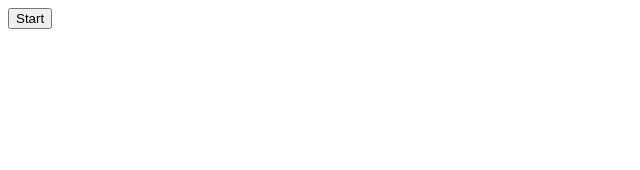
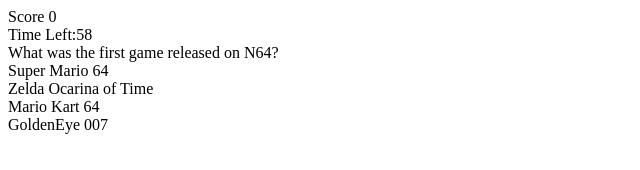
Before and after one commit to ChrisH81/gamequiz, a plain HTML site: page index.html in a window 1280 px wide. Both pictures are taken after a click on the button "Start". Shown: the whole page, without its empty margins (0-640 px from the left). Drawn offline with Linux system fonts and the light colour scheme.

Commit message:
test initial working

```diff
--- a/assets/quiz.js
+++ b/assets/quiz.js
@@ -1,15 +1,94 @@
 var timeRemaining = 60;
-function startQuiz() {
-    console.log(timeRemaining);
-    console.log("Started");
-    countDown();
+let score = 0;
+let currentQuestionIndex = 0;
+
+
+var questionData = [
+    {
+        "question": "What was the first game released on N64?",
+        "answers": {
+            "Super Mario 64": true,
+            "Zelda Ocarina of Time": false,
+            "Mario Kart 64": false,
+            "GoldenEye 007": false,
+        }
+    },
+    {
+        "question": "2What was the first game released on N64?",
+        "answers": {
+            "Super Mario 64": true,
+            "Zelda Ocarina of Time": false,
+            "Mario Kart 64": false,
+            "GoldenEye 007": false,
+        }
+    },
+    {
+        "question": "3What was the first game released on N64?",
+        "answers": {
+            "Super Mario 64": true,
+            "Zelda Ocarina of Time": false,
+            "Mario Kart 64": false,
+            "GoldenEye 007": false
+        }
+    },
+    {
+        "question": "4What was the first game released on N64?",
+        "answers": {
+            "Super Mario 64": true,
+            "Zelda Ocarina of Time": false,
+            "Mario Kart 64": false,
+            "GoldenEye 007": false
+        }
+    }
+]
+
+
+function selectAnswer(event) {
+    if (questionData[currentQuestionIndex].answers[event.target.innerText]) {
+        console.log('right');
+    }
+    else {
+        console.log("wrong");
+    }
+    if (currentQuestionIndex === 3) {
+        console.log("game over");
+        return;
+    }
+    currentQuestionIndex++;
+    showQuestion(currentQuestionIndex);
 }
 
+
+
+function startQuiz() {
+    document.getElementById("start").style.display = "none";
+    document.getElementById("quiz").style.display = "block";
+    countDown();
+    showQuestion(currentQuestionIndex);
+}
+
+function showQuestion (i) {
+    document.getElementById("question").innerText = questionData[i].question;
+
+        let currAnnswerIndex = 0;
+        for (let answer in questionData[i].answers) {
+            document.getElementById("a-" + currAnnswerIndex).innerText = answer;
+            if (currAnnswerIndex === 3) {
+                break;
+            }
+            currAnnswerIndex++;
+        }
+}
+
+
 function countDown() {
-    setInterval(function () {
+    var x = setInterval(function () {
         timeRemaining--;
+        document.getElementById("timer").getElementsByTagName("span")[0].innerText = timeRemaining;
+        if (timeRemaining === 0) {
+            console.log("game over");
+            clearInterval(x); //game over
+        }
     }, 1000);
-    if (timeRemaining === 0) {
-        clearInterval(); //game over
-    }
+
 }
--- a/assets/style.css
+++ b/assets/style.css
@@ -0,0 +1,3 @@
+#quiz {
+    display: none;
+}
--- a/index.html
+++ b/index.html
@@ -5,9 +5,23 @@
     <meta name="viewport" content="width=device-width, initial-scale=1.0">
     <title>Document</title>
     <script src="assets/quiz.js"> </script>
+    <link rel="stylesheet" href="assets/style.css">
 </head>
 <body>
-    <button onclick="startQuiz()">Start</button>
+    <button id="start" onclick="startQuiz()">Start</button>
+    <div id="quiz">
+        <div id="score">Score <span>0</span></div>
+        <div id="timer">Time Left:<span>60</span></div>
 
+        <div id="question"> </div>
+        <div id="answers">
+            <div id="a-0" onclick="selectAnswer(event)"></div>
+            <div id="a-1" onclick="selectAnswer(event)"> </div>
+            <div id="a-2" onclick="selectAnswer(event)"></div>
+            <div id="a-3" onclick="selectAnswer(event)"> </div>
+
+
+        </div>
+    </div>
 </body>
 </html>
```
